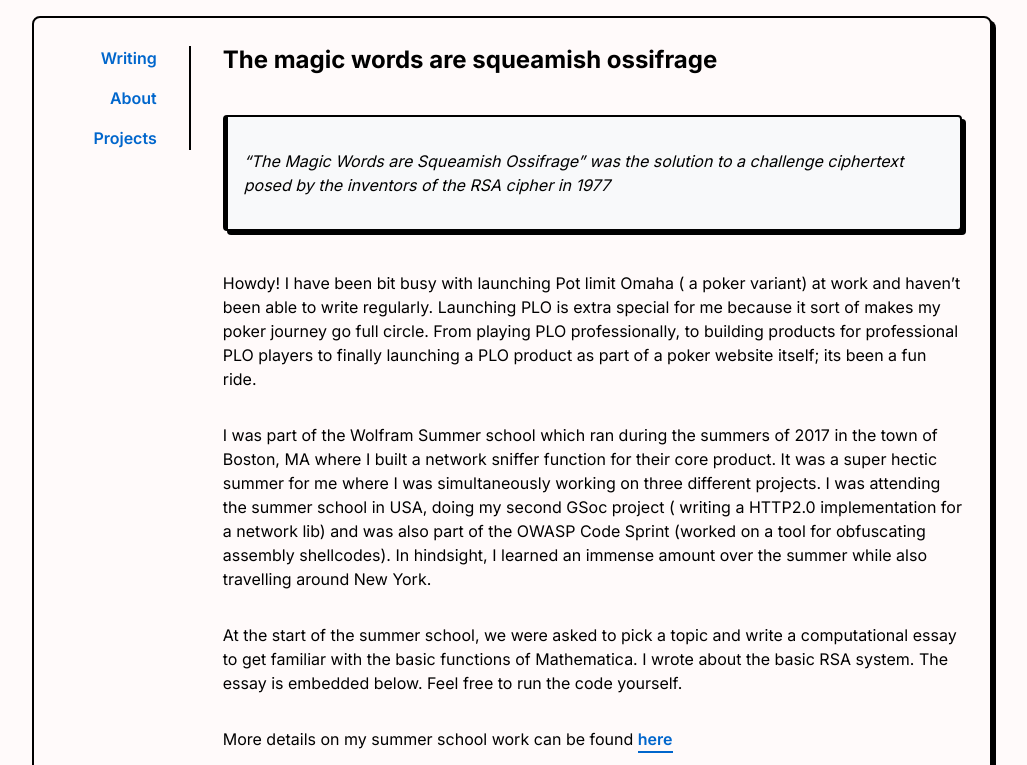
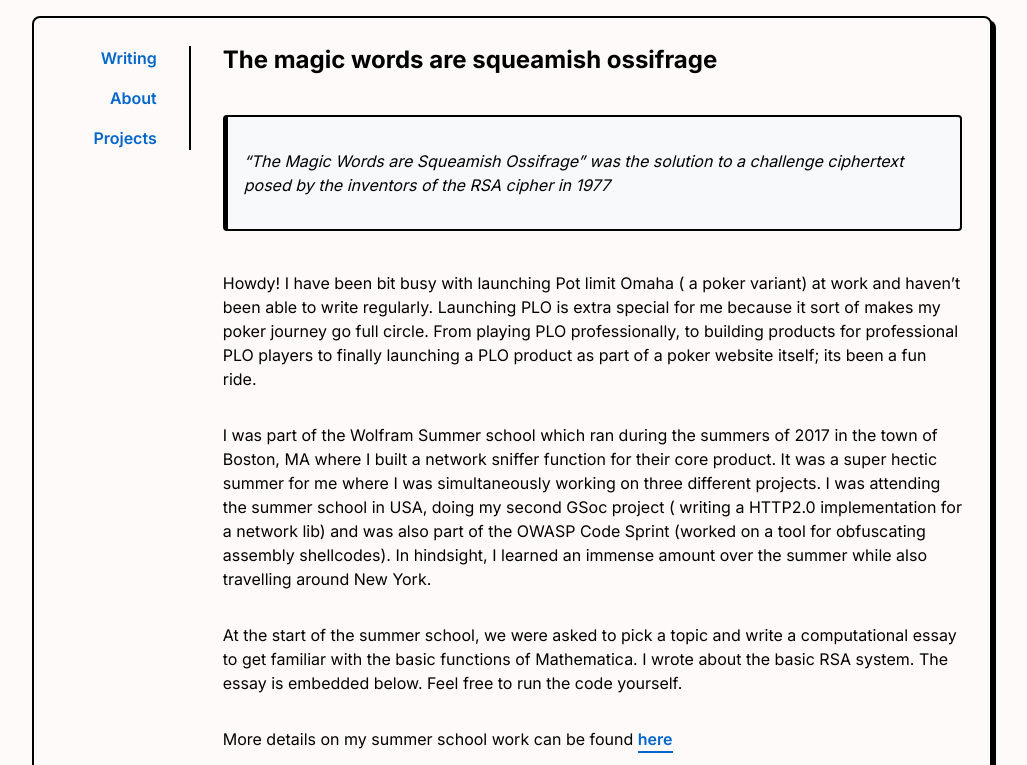
Before and after one commit to r-nikhil/r-nikhil.github.io, a Jekyll site: the page built from _posts/2022-10-12-wolfram-crypto.md, in a window 1280 px wide. Shown: the top 765 px of the page, without its empty margins (128-1155 px from the left). Built offline with Jekyll 4.4.1, drawn with Linux system fonts in a browser that asks for light colours; grey boxes are pictures that could not be loaded.

Commit message:
Assistant checkpoint: Remove box shadow from blockquotes
Assistant generated file changes:
- _sass/_main.scss: Remove box shadow from blockquotes

---

User prompt:

reduce shadow for the block quotes too

Replit-Commit-Author: Assistant
Replit-Commit-Session-Id: fee97973-b0f3-4eb0-a521-b49be50fafbb

```diff
--- a/_sass/_main.scss
+++ b/_sass/_main.scss
@@ -148,7 +148,6 @@ blockquote {
     padding: 1rem;
     margin: 1.5rem 0;
     background-color: var(--blockquote-bg);
-    box-shadow: var(--box-shadow);
     border-radius: 4px;
 }
 
```
